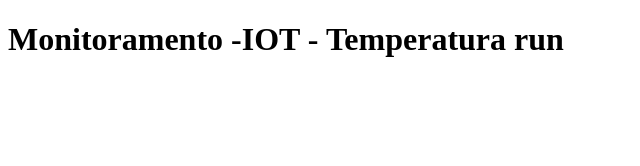
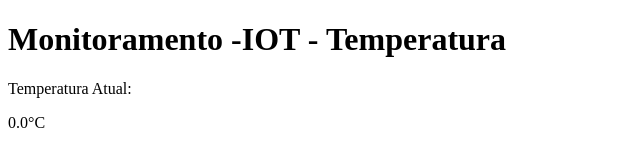
Before and after one commit to jandersondemori/dht-temperatura, a plain HTML site: page index.html in a window 1280 px wide. Shown: the whole page, without its empty margins (0-640 px from the left). Drawn offline with Linux system fonts and the light colour scheme.

Commit message:
Update index.html

```diff
--- a/index.html
+++ b/index.html
@@ -6,6 +6,11 @@
     <title>Monitoramento</title>
 </head>
 <body>
-    <h1>Monitoramento -IOT - Temperatura run</h1>
+    <h1>Monitoramento -IOT - Temperatura</h1>
+    <div>
+        <p> Temperatura Atual: </p>
+        <p>0.0°C</p>
+        </p>
+    </div>
 </body>
 </html>
```
